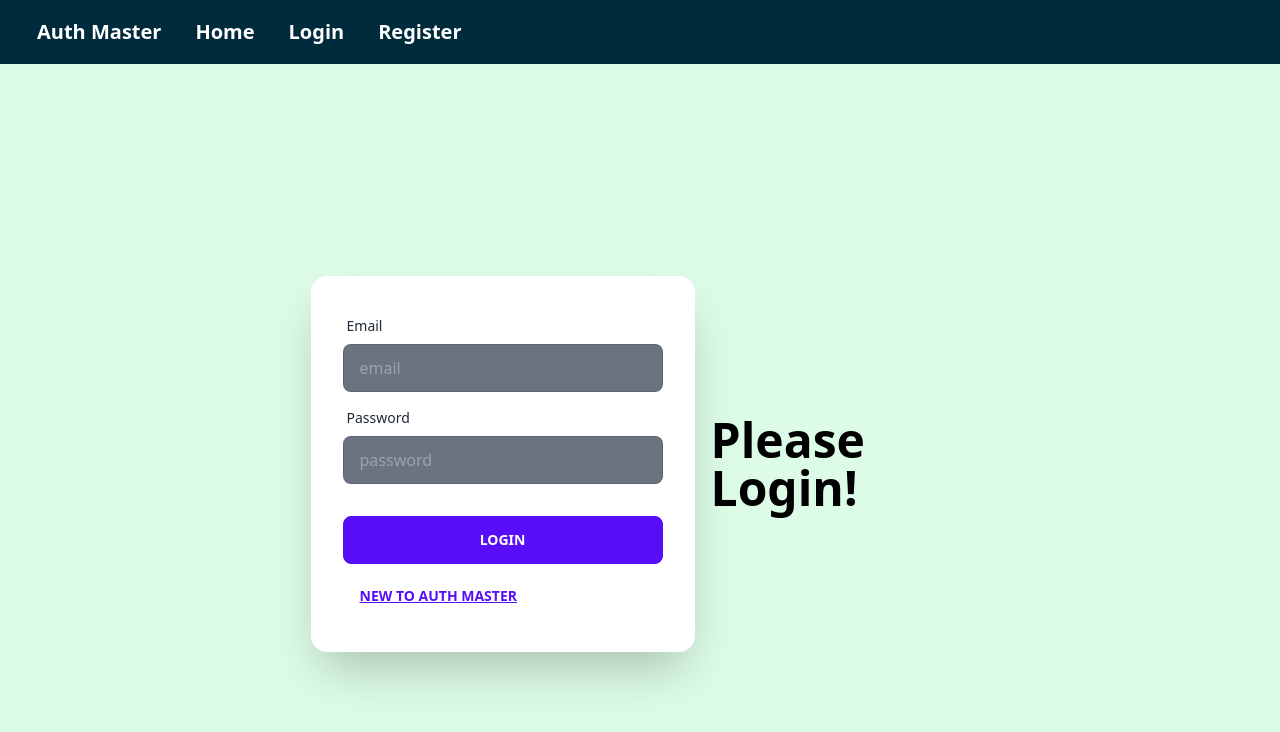
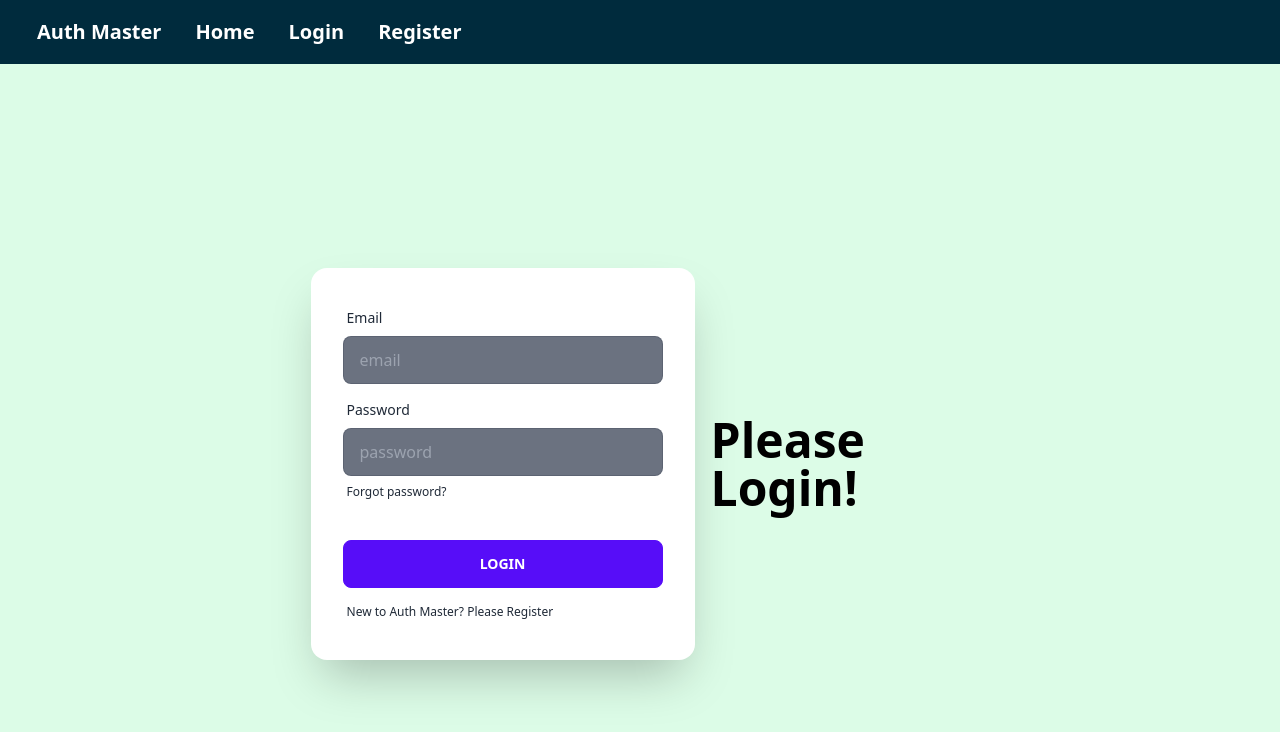
Before and after one commit to AkasDatta/auth-firebase-context-tailwind, a React (Vite) app: page /login in a window 1280 px wide. Shown: the top 732 px of the page. Built offline with nearby package versions, Linux system fonts and the light colour scheme.

Commit message:
create context api

```diff
--- a/index.html
+++ b/index.html
@@ -4,7 +4,7 @@
     <meta charset="UTF-8" />
     <link rel="icon" type="image/svg+xml" href="/vite.svg" />
     <meta name="viewport" content="width=device-width, initial-scale=1.0" />
-    <title>Vite + React</title>
+    <title>React auth master</title>
   </head>
   <body>
     <div id="root"></div>
--- a/src/components/Login.jsx
+++ b/src/components/Login.jsx
@@ -31,16 +31,16 @@ const Login = () => {
                                 <span className="label-text">Password</span>
                             </label>
                             <input type="password" name='password' placeholder="password" className="input input-bordered bg-gray-500" required/>
-                            {/* <label className="label">
+                            <label className="label">
                                 <a href="#" className="label-text-alt link link-hover">Forgot password?</a>
-                            </label> */}
+                            </label>
                         </div>
                         <div className="form-control mt-6">
                             <button className="btn btn-primary">Login</button>
                         </div>
-                        <Link to="/register">
-                            <button className="btn btn-active btn-link">New to Auth Master</button>
-                        </Link>
+                        <label className="label">
+                            <Link to="/register" className="label-text-alt link link-hover">New to Auth Master? Please Register</Link>
+                        </label>
                     </form>
                 </div>
             </div>
--- /dev/null
+++ b/src/providers/AuthProviders.jsx
@@ -0,0 +1,16 @@
+import React, { createContext } from 'react';
+
+const AuthContext = createContext(null);
+
+const AuthProviders = () => {
+
+    const user = {displayName: 'Sagor Nodi'}
+
+    return (
+        <AuthContext.Provider value={user}>
+
+        </AuthContext.Provider>
+    );
+};
+
+export default AuthProviders;
```
Also changed, not shown: src/__steps.js (added, +7 -0 lines).
